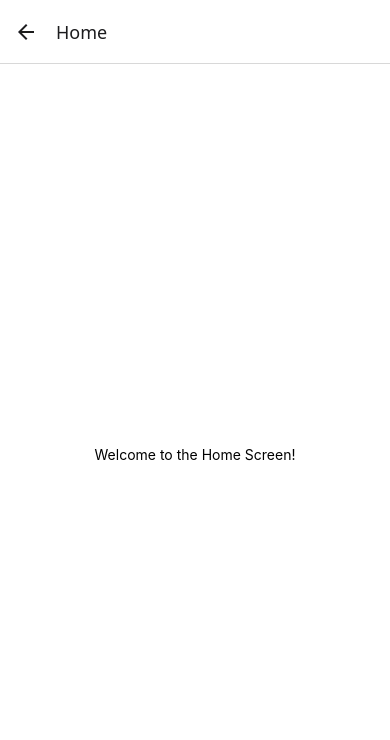
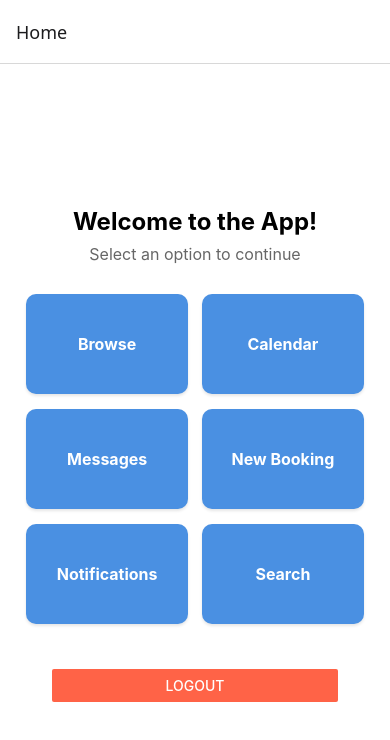
Before and after one commit to sudeal/Nokta, a React Native app: screen /Home in a window 390 px wide. Shown: the top 740 px of the page. Built offline with nearby package versions, Linux system fonts and the light colour scheme.

Commit message:
basic home screen and other required screens.

```diff
--- a/App.js
+++ b/App.js
@@ -2,17 +2,16 @@ import { NavigationContainer } from '@react-navigation/native';
 import { createStackNavigator } from '@react-navigation/stack';
 import LoginScreen from './screens/LoginScreen';
 import RegisterScreen from './screens/RegisterScreen';
-import { StyleSheet, Text, View } from 'react-native';
+import HomeScreen from './screens/HomeScreen';
+import BrowseScreen from './screens/BrowseScreen';
+import CalendarScreen from './screens/CalendarScreen';
+import MessagesScreen from './screens/MessagesScreen';
+import NewBookingScreen from './screens/NewBookingScreen';
+import NotificationScreen from './screens/NotificationScreen';
+import SearchScreen from './screens/SearchScreen';
+import { StyleSheet } from 'react-native';
 
 const Stack = createStackNavigator();
-
-function HomeScreen() {
-  return (
-    <View style={styles.container}>
-      <Text>Welcome to the Home Screen!</Text>
-    </View>
-  );
-}
 
 export default function App() {
   return (
@@ -20,7 +19,20 @@ export default function App() {
       <Stack.Navigator initialRouteName="Login">
         <Stack.Screen name="Login" component={LoginScreen} />
         <Stack.Screen name="Register" component={RegisterScreen} />
-        <Stack.Screen name="Home" component={HomeScreen} />
+        <Stack.Screen
+          name="Home"
+          component={HomeScreen}
+          options={{
+            headerLeft: null,
+            gestureEnabled: false,
+          }}
+        />
+        <Stack.Screen name="Browse" component={BrowseScreen} />
+        <Stack.Screen name="Calendar" component={CalendarScreen} />
+        <Stack.Screen name="Messages" component={MessagesScreen} />
+        <Stack.Screen name="NewBooking" component={NewBookingScreen} />
+        <Stack.Screen name="Notification" component={NotificationScreen} />
+        <Stack.Screen name="Search" component={SearchScreen} />
       </Stack.Navigator>
     </NavigationContainer>
   );
--- /dev/null
+++ b/screens/BrowseScreen.js
@@ -0,0 +1,21 @@
+import React from 'react';
+import { View, Text, StyleSheet } from 'react-native';
+
+export default function BrowseScreen() {
+  return (
+    <View style={styles.container}>
+      <Text style={styles.text}>Browse Screen</Text>
+    </View>
+  );
+}
+
+const styles = StyleSheet.create({
+  container: {
+    flex: 1,
+    justifyContent: 'center',
+    alignItems: 'center',
+  },
+  text: {
+    fontSize: 24,
+  },
+});
--- /dev/null
+++ b/screens/CalendarScreen.js
@@ -0,0 +1,21 @@
+import React from 'react';
+import { View, Text, StyleSheet } from 'react-native';
+
+export default function CalendarScreen() {
+  return (
+    <View style={styles.container}>
+      <Text style={styles.text}>Calendar Screen</Text>
+    </View>
+  );
+}
+
+const styles = StyleSheet.create({
+  container: {
+    flex: 1,
+    justifyContent: 'center',
+    alignItems: 'center',
+  },
+  text: {
+    fontSize: 24,
+  },
+});
--- /dev/null
+++ b/screens/HomeScreen.js
@@ -0,0 +1,115 @@
+import React from 'react';
+import { StyleSheet, Text, View, Button, TouchableOpacity } from 'react-native';
+
+export default function HomeScreen({ navigation }) {
+  return (
+    <View style={styles.container}>
+      <Text style={styles.title}>Welcome to the App!</Text>
+      <Text style={styles.subtitle}>Select an option to continue</Text>
+
+      <View style={styles.buttonGrid}>
+        <TouchableOpacity
+          style={styles.menuButton}
+          onPress={() => navigation.navigate('Browse')}
+        >
+          <Text style={styles.buttonText}>Browse</Text>
+        </TouchableOpacity>
+
+        <TouchableOpacity
+          style={styles.menuButton}
+          onPress={() => navigation.navigate('Calendar')}
+        >
+          <Text style={styles.buttonText}>Calendar</Text>
+        </TouchableOpacity>
+
+        <TouchableOpacity
+          style={styles.menuButton}
+          onPress={() => navigation.navigate('Messages')}
+        >
+          <Text style={styles.buttonText}>Messages</Text>
+        </TouchableOpacity>
+
+        <TouchableOpacity
+          style={styles.menuButton}
+          onPress={() => navigation.navigate('NewBooking')}
+        >
+          <Text style={styles.buttonText}>New Booking</Text>
+        </TouchableOpacity>
+
+        <TouchableOpacity
+          style={styles.menuButton}
+          onPress={() => navigation.navigate('Notification')}
+        >
+          <Text style={styles.buttonText}>Notifications</Text>
+        </TouchableOpacity>
+
+        <TouchableOpacity
+          style={styles.menuButton}
+          onPress={() => navigation.navigate('Search')}
+        >
+          <Text style={styles.buttonText}>Search</Text>
+        </TouchableOpacity>
+      </View>
+
+      <View style={styles.logoutContainer}>
+        <Button
+          title="Logout"
+          onPress={() => navigation.replace('Login')}
+          color="#ff6347"
+        />
+      </View>
+    </View>
+  );
+}
+
+const styles = StyleSheet.create({
+  container: {
+    flex: 1,
+    justifyContent: 'center',
+    alignItems: 'center',
+    backgroundColor: '#fff',
+    padding: 16,
+  },
+  title: {
+    fontSize: 24,
+    fontWeight: 'bold',
+    marginBottom: 8,
+    textAlign: 'center',
+  },
+  subtitle: {
+    fontSize: 16,
+    marginBottom: 30,
+    textAlign: 'center',
+    color: '#666',
+  },
+  buttonGrid: {
+    flexDirection: 'row',
+    flexWrap: 'wrap',
+    justifyContent: 'space-between',
+    width: '100%',
+    paddingHorizontal: 10,
+  },
+  menuButton: {
+    backgroundColor: '#4a90e2',
+    width: '48%',
+    height: 100,
+    borderRadius: 10,
+    justifyContent: 'center',
+    alignItems: 'center',
+    marginBottom: 15,
+    elevation: 3,
+    shadowColor: '#000',
+    shadowOffset: { width: 0, height: 2 },
+    shadowOpacity: 0.1,
+    shadowRadius: 3,
+  },
+  buttonText: {
+    color: 'white',
+    fontSize: 16,
+    fontWeight: 'bold',
+  },
+  logoutContainer: {
+    marginTop: 30,
+    width: '80%',
+  }
+});
--- /dev/null
+++ b/screens/MessagesScreen.js
@@ -0,0 +1,21 @@
+import React from 'react';
+import { View, Text, StyleSheet } from 'react-native';
+
+export default function MessagesScreen() {
+  return (
+    <View style={styles.container}>
+      <Text style={styles.text}>Messages Screen</Text>
+    </View>
+  );
+}
+
+const styles = StyleSheet.create({
+  container: {
+    flex: 1,
+    justifyContent: 'center',
+    alignItems: 'center',
+  },
+  text: {
+    fontSize: 24,
+  },
+});
--- /dev/null
+++ b/screens/NewBookingScreen.js
@@ -0,0 +1,21 @@
+import React from 'react';
+import { View, Text, StyleSheet } from 'react-native';
+
+export default function NewBookingScreen() {
+  return (
+    <View style={styles.container}>
+      <Text style={styles.text}>New Booking Screen</Text>
+    </View>
+  );
+}
+
+const styles = StyleSheet.create({
+  container: {
+    flex: 1,
+    justifyContent: 'center',
+    alignItems: 'center',
+  },
+  text: {
+    fontSize: 24,
+  },
+});
--- /dev/null
+++ b/screens/NotificationScreen.js
@@ -0,0 +1,21 @@
+import React from 'react';
+import { View, Text, StyleSheet } from 'react-native';
+
+export default function NotificationScreen() {
+  return (
+    <View style={styles.container}>
+      <Text style={styles.text}>Notification Screen</Text>
+    </View>
+  );
+}
+
+const styles = StyleSheet.create({
+  container: {
+    flex: 1,
+    justifyContent: 'center',
+    alignItems: 'center',
+  },
+  text: {
+    fontSize: 24,
+  },
+});
--- a/screens/RegisterScreen.js
+++ b/screens/RegisterScreen.js
@@ -20,7 +20,7 @@ export default function RegisterScreen({ navigation }) {
       name,
       email,
       phoneNumber: phone,
-      passwordHash: password, // Ideally, hash the password before sending
+      passwordHash: password,
       age: parseInt(age, 10),
       location,
     };
@@ -36,11 +36,11 @@ export default function RegisterScreen({ navigation }) {
       });
 
       if (response.ok) {
-        const successMessage = await response.text(); // Yanıtı text olarak alıyoruz
+        const successMessage = await response.text();
         Alert.alert('Başarılı', successMessage || 'Kayıt işlemi başarılı!');
         navigation.navigate('Login');
       } else {
-        const errorMessage = await response.text(); // Hata mesajını text olarak alıyoruz
+        const errorMessage = await response.text();
         Alert.alert('Hata', errorMessage || 'Kayıt işlemi başarısız.');
       }
     } catch (error) {
--- /dev/null
+++ b/screens/SearchScreen.js
@@ -0,0 +1,21 @@
+import React from 'react';
+import { View, Text, StyleSheet } from 'react-native';
+
+export default function SearchScreen() {
+  return (
+    <View style={styles.container}>
+      <Text style={styles.text}>Search Screen</Text>
+    </View>
+  );
+}
+
+const styles = StyleSheet.create({
+  container: {
+    flex: 1,
+    justifyContent: 'center',
+    alignItems: 'center',
+  },
+  text: {
+    fontSize: 24,
+  },
+});
```
Also changed, not shown: screens/CalenderScreen.js (added).
